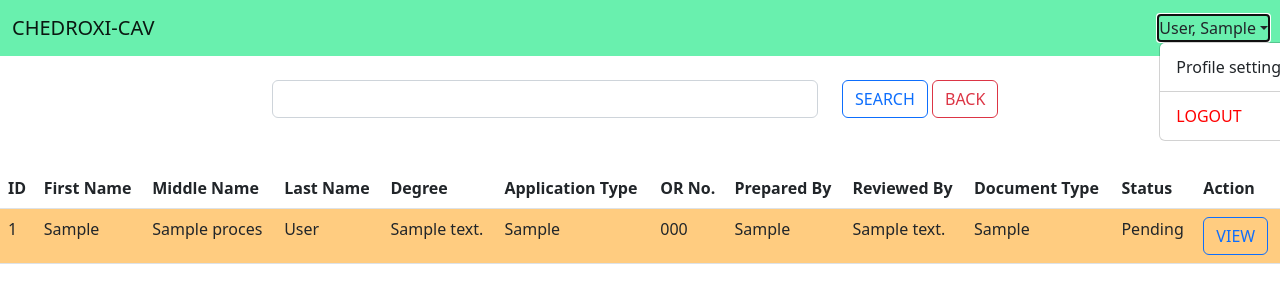
After one commit to sonjya/CHEDROXI-CAV-PROTOTYPE, a PHP site: page /pages/client/pages/viewFiles.php?search= in a window 1280 px wide, after a click that opens the changed part. The commit adds this page. Shown: the top 303 px of the page. Run offline with PHP 8.4, Linux system fonts and the light colour scheme; the visitor is signed in with stand-in values (Sample User, id 1); tables that the repository leaves empty or names only in its code hold one stand-in row (values such as "Sample post").

Commit message:
9-24 3-55pm

```diff
--- /dev/null
+++ b/pages/client/pages/viewFiles.php
@@ -0,0 +1,130 @@
+<?php
+
+session_start();
+
+include "../../../modules/dbconnection.php";
+
+$UID = $_SESSION['UID'];
+
+//for getting lastname and firstname of the user
+$sql = "select * from tbl_users where userID='$UID' limit 1";
+$result = mysqli_query($connection,$sql);
+$fetch=mysqli_fetch_assoc($result);
+
+$user = $fetch['lastname'] . ', ' . $fetch['firstname'];
+
+$search = $_GET['search'];
+
+//get all data
+$sql1 = "select a.id,firstname,middlename,lastname,coursedesc,applicationtype,ornumber,preparedby,reviewedby,documenttype,a.status from tbl_process a inner join tbl_courses b inner join tbl_user_school c where a.courseid=b.courseid and a.schoolid=c.schoolid and userid='$UID' and (lastname like '%$search%' or middlename like '%$search%' or firstname like '%$search%' or coursedesc like '%$search%' or applicationtype like '%$search%' or ornumber like '%$search%' or status like '%$search%')";
+$result1 = mysqli_query($connection,$sql1);
+
+?>
+
+<!doctype html>
+<html>
+    <head>
+        <title>CHEDROXI-CAV</title>
+        <link href="../../../src/css/bootstrap.min.css" rel="stylesheet">
+    </head>
+
+    <body>
+
+        <!-- navbar -->
+        <nav class="navbar fixed-top" style="background-color: #69F0AE;">
+            <div class="container-fluid">
+                <a class="navbar-brand">CHEDROXI-CAV</a>
+
+                <li class="nav-item dropdown d-flex">
+                    <a class="nav-link dropdown-toggle" href="#" role="button" data-bs-toggle="dropdown" aria-expanded="false"><?= $user ?></a>
+                        <ul class="dropdown-menu">
+                            <li><a class="dropdown-item" href="../../shared/viewProfile.php">Profile settings</a></li>
+                            <li><hr class="dropdown-divider"></li>
+                            <li><a class="dropdown-item" href="../../../modules/logout.php" style="color: red;">LOGOUT</a></li>
+                        </ul>
+                </li>
+
+            </div>
+        </nav>
+
+        <div class="container">
+
+            <form method="post" action="../../../modules/client-viewfiles-route.php">
+                <div class="row">
+                    <div class="col-2"></div>
+                    <div class="col-6">
+                        <input type="text" class="form-control" name="search">
+                    </div>
+                    <div class="col-3">
+                        <input type="submit" class="btn btn-outline-primary" value="SEARCH"> <a href="../index.php" class="btn btn-outline-danger">BACK</a>
+                    </div>
+                </div>
+            </form>
+
+        </div>
+
+        <!-- <div class="container-fluid"> -->
+
+            <table class="table">
+                <thead>
+                    <tr>
+                        <th>ID</th>
+                        <th>First Name</th>
+                        <th>Middle Name</th>
+                        <th>Last Name</th>
+                        <th>Degree</th>
+                        <th>Application Type</th>
+                        <th>OR No.</th>
+                        <th>Prepared By</th>
+                        <th>Reviewed By</th>
+                        <th>Document Type</th>
+                        <th>Status</th>
+                        <th>Action</th>
+                    </tr>
+                </thead>
+                <tbody>
+                    <?php while($fetch1=mysqli_fetch_assoc($result1)) { ?>
+                        <tr <?php if($fetch1['status'] == 'Pending') {echo "style=background-color:#FFCC80";} elseif ($fetch1['status'] == 'Processing') {echo "style=background-color:#A5D6A7";} elseif ($fetch1['status'] == 'Rejected') {echo "style=background-color:#EF9A9A";}?>>
+                            <td><?=$fetch1['id']?></td>
+                            <td><?=$fetch1['firstname']?></td>
+                            <td><?=$fetch1['middlename']?></td>
+                            <td><?=$fetch1['lastname']?></td>
+                            <td><?=$fetch1['coursedesc']?></td>
+                            <td><?=$fetch1['applicationtype']?></td>
+                            <td><?=$fetch1['ornumber']?></td>
+                            <td><?=$fetch1['preparedby']?></td>
+                            <td><?=$fetch1['reviewedby']?></td>
+                            <td><?=$fetch1['documenttype']?></td>
+                            <td><?=$fetch1['status']?></td>
+                            <td><a href="" class="btn btn-outline-primary">VIEW</a></td>
+                        </tr>
+                    <?php } ?>
+                </tbody>
+            </table>
+<!--
+        </div> -->
+
+
+
+
+        <script src="../../../src/js/bootstrap.bundle.min.js"></script>
+
+        <style>
+            .container {
+                margin-top: 80px;
+                margin-bottom: 50px;
+            }
+            .greeting {
+                margin-left: 30px;
+            }
+        </style>
+
+
+    </body>
+
+
+
+
+
+
+</html>
```
Also changed, not shown: modules/client-viewfiles-route.php (added, +10 -0 lines), pages/client/index.php (+1 -17 lines).
